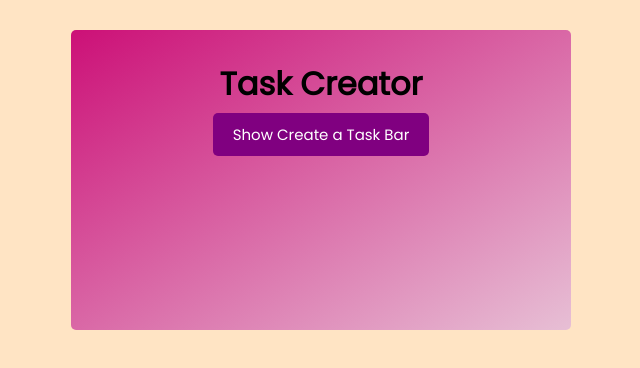
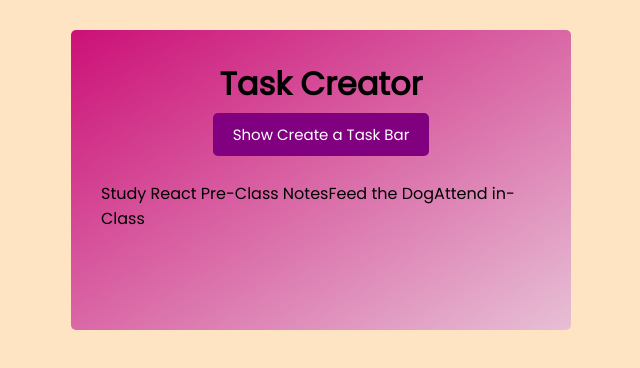
Before and after one commit to lutfullahcelenk/task-creator-app, a React (Create React App) app: page / in a window 1280 px wide. Shown: the top 368 px of the page, without its empty margins (319-959 px from the left). Built offline with nearby package versions, Linux system fonts and the light colour scheme.

Commit message:
initialStates are sent as a prop from App.js to Tasks.js and taken with destruction method and will be used in component

```diff
--- a/src/App.js
+++ b/src/App.js
@@ -1,10 +1,14 @@
-import React from 'react';
+import {useState} from 'react';
 import "./App.css";
 import Header from './components/Header';
 import Tasks from './components/Tasks';
 import {initialState} from "./store/initialStates";
 
 function App() {
+
+    const [tasks,setTasks] = useState(initialState)
+
+
     return (
         <div className="container">
 
@@ -12,7 +16,9 @@ function App() {
                 title = "Task Creator"
             />
 
-            <Tasks />
+            <Tasks
+                tasks= {tasks}
+            />
 
         </div>
     )
--- a/src/components/Tasks.js
+++ b/src/components/Tasks.js
@@ -1,9 +1,11 @@
-import React from 'react'
+import React from 'react';
 
-function Tasks() {
+function Tasks({tasks}) {
     return (
         <div>
-
+            {tasks.map((task) => {
+                return task.text
+            })}
         </div>
     )
 }
```
